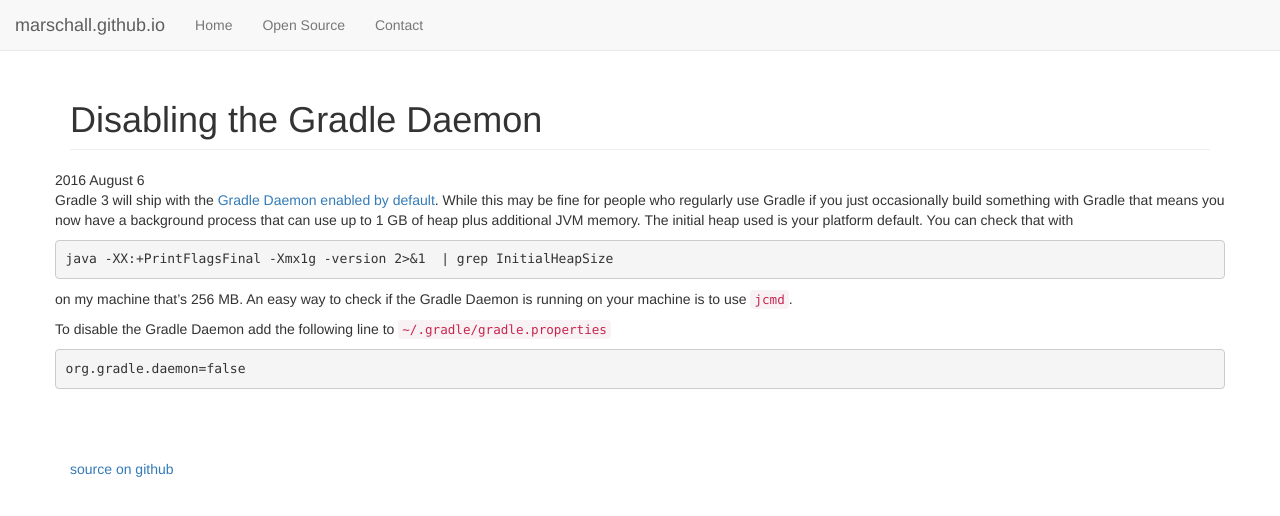
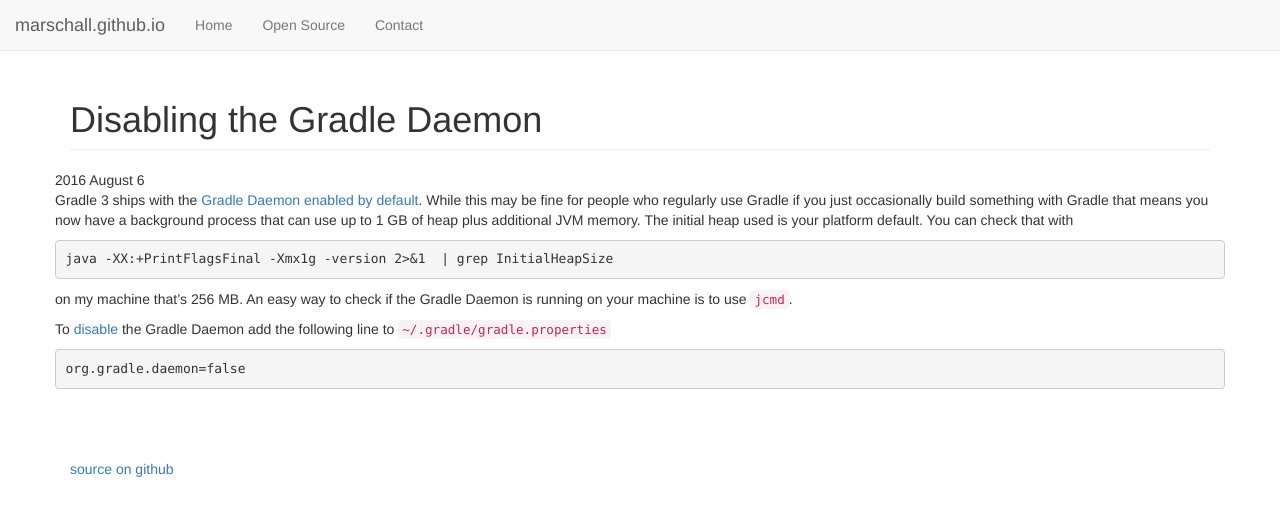
Before and after one commit to marschall/marschall.github.com, a Jekyll site: the page built from _posts/2016-08-06-disabling-gradle-daemon.md, in a window 1280 px wide. Shown: the top 516 px of the page. Built offline with Jekyll 4.4.1, drawn with Linux system fonts in a browser that asks for light colours.

Commit message:
update links

````diff
--- a/_posts/2016-08-06-disabling-gradle-daemon.md
+++ b/_posts/2016-08-06-disabling-gradle-daemon.md
@@ -3,7 +3,7 @@
 title: Disabling the Gradle Daemon
 ---
 
-Gradle 3 will ship with the [Gradle Daemon](https://docs.gradle.org/current/userguide/gradle_daemon.html) [enabled by default](https://gradle.org/blog/gradle-3-0-m1-unleash-the-daemon/). While this may be fine for people who regularly use Gradle if you just occasionally build something with Gradle that means you now have a background process that can use up to 1 GB of heap plus additional JVM memory. The initial heap used is your platform default. You can check that with
+Gradle 3 ships with the [Gradle Daemon](https://docs.gradle.org/3.0/userguide/gradle_daemon.html) [enabled by default](https://gradle.org/blog/gradle-3-0-m1-unleash-the-daemon/). While this may be fine for people who regularly use Gradle if you just occasionally build something with Gradle that means you now have a background process that can use up to 1 GB of heap plus additional JVM memory. The initial heap used is your platform default. You can check that with
 
 ```
 java -XX:+PrintFlagsFinal -Xmx1g -version 2>&1  | grep InitialHeapSize
@@ -12,7 +12,7 @@
 on my machine that's 256 MB. An easy way to check if the Gradle Daemon is running on your machine is to use `jcmd`.
 
 
-To disable the Gradle Daemon add the following line to `~/.gradle/gradle.properties`
+To [disable](https://docs.gradle.org/3.0/userguide/gradle_daemon.html#daemon_faq) the Gradle Daemon add the following line to `~/.gradle/gradle.properties`
 
 ```
 org.gradle.daemon=false
````
